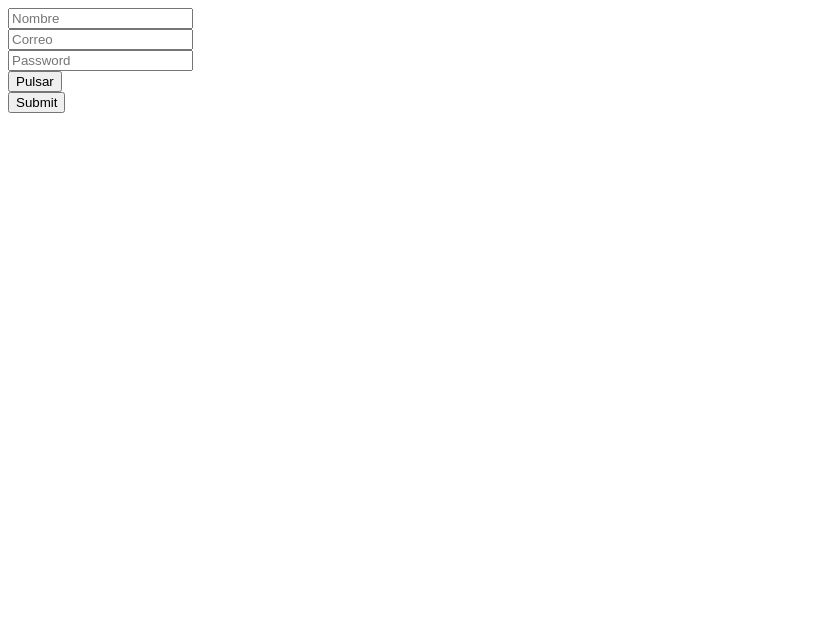
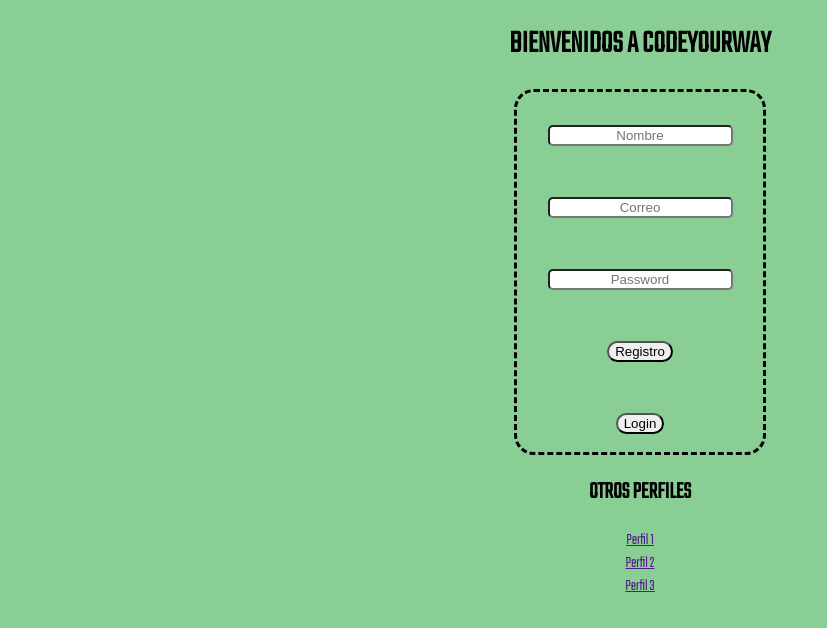
Before and after one commit to sebasblog/ejercicio4samusebas, a plain HTML site: page index.html in a window 1280 px wide. Shown: the whole page, without its empty margins (0-827 px from the left). Drawn offline with Linux system fonts and the light colour scheme.

Commit message:
Añadimos index con estilo

```diff
--- a/index.html
+++ b/index.html
@@ -3,25 +3,45 @@
 <head>
     <meta charset="UTF-8">
     <meta name="viewport" content="width=device-width, initial-scale=1.0">
+    <link rel="preconnect" href="https://fonts.gstatic.com">
+<link href="https://fonts.googleapis.com/css2?family=Teko:wght@300&display=swap" rel="stylesheet">
     <link rel="stylesheet" href="style.css">
-    <title>Login</title>
+    <title>CodeYourWay</title>
 </head>
+<header>
+    <h1 class="otrosPerfiles">BIENVENIDOS A CODEYOURWAY</h1>
+</header>
 <body>
-    <form action="" method="" enctype="">
+
+    <div class="formulario">
+    <form>
 
 
-                <input type="text" name="name" value="" placeholder="Nombre"><br>
+                <input type="text" name="name" value="" placeholder="Nombre" class="botonDos"><br>
 
-                <input type="email" name="email" placeholder="Correo"><br>
+                <input type="email" name="email" placeholder="Correo" class="botonDos"><br>
 
 
-                <input type="password" name="password" placeholder="Password"><br>
+                <input type="password" name="password" placeholder="Password" class="botonDos"><br>
 
 
-                <input type="button" value="Pulsar"><br>
+                <input type="button" value="Registro" class="boton"><br>
 
 
-                <input type="submit">
+                <input type="submit" value="Login" class="boton">
                 <br>
-</body>
+
+            </div>
+
+            <div class="otrosPerfiles">
+                <h2>OTROS PERFILES</h2>
+                <a href="">Perfil 1</a><br>
+                <a href="">Perfil 2</a><br>
+                <a href="">Perfil 3</a><br>
+
+
+            </div>
+
+
+            </body>
 </html>
--- a/style.css
+++ b/style.css
@@ -1,3 +1,26 @@
 body {
+    background-color: #89CE94;
+    font-family: 'Teko', sans-serif;
+}
+.formulario {
+    font-size: 50px;
+    border: 3px solid black;
+    border-radius: 20px;
+    text-align: center;
+    margin-left: 40%;
+    margin-right: 40%;
+    border-style: dashed;
+}
+
+.boton {
+    border-radius: 50px;
 
 }
+.botonDos {
+    border-radius: 5px;
+    text-align:center;
+}
+
+.otrosPerfiles {
+    text-align: center;
+}
```
Also changed, not shown: croquis.txt (added).
